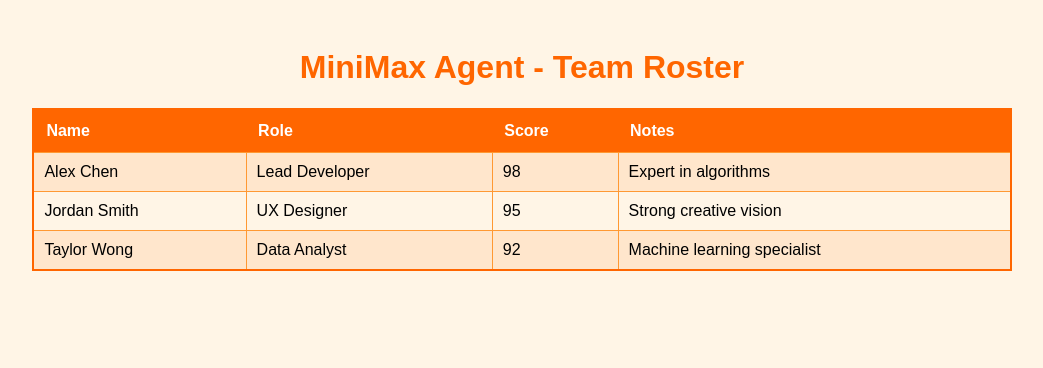
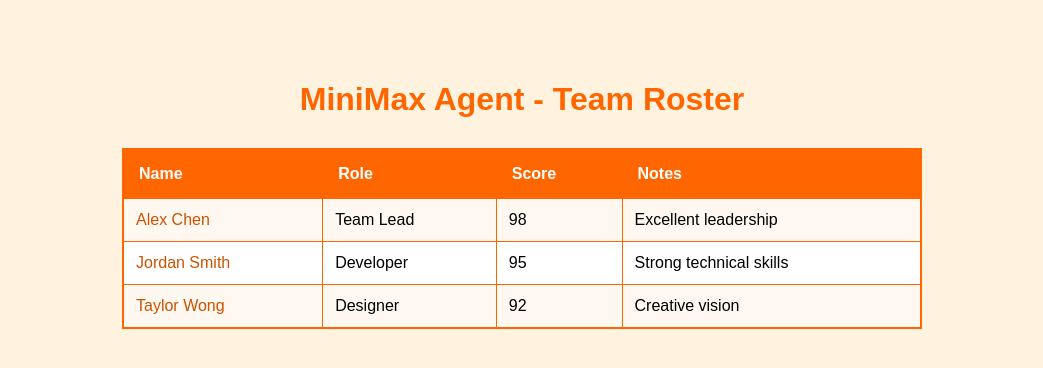
Before and after one commit to deepklarity/smoke_test, a plain HTML site: page smoke_output/minimax_table.html in a window 1280 px wide. Shown: the whole page, without its empty margins (118-1161 px from the left). Drawn offline with Linux system fonts and the light colour scheme.

Commit message:
Auto-commit task 94: MiniMax table

```diff
--- a/smoke_output/minimax_table.html
+++ b/smoke_output/minimax_table.html
@@ -4,67 +4,39 @@
     <meta charset="UTF-8">
     <meta name="viewport" content="width=device-width, initial-scale=1.0">
     <title>MiniMax Agent - Team Roster</title>
-    <style>
-        body {
-            font-family: Arial, sans-serif;
-            background-color: #fff5e6;
-            padding: 20px;
-        }
-        h1 {
-            color: #ff6600;
-            text-align: center;
-        }
-        table {
-            border-collapse: collapse;
-            width: 80%;
-            margin: 20px auto;
-            border: 2px solid #ff6600;
-        }
-        th {
-            background-color: #ff6600;
-            color: white;
-            padding: 12px;
-            text-align: left;
-        }
-        td {
-            padding: 10px;
-            border: 1px solid #ff9933;
-        }
-        tr:nth-child(even) {
-            background-color: #ffe6cc;
-        }
-        tr:nth-child(odd) {
-            background-color: #fff5e6;
-        }
-    </style>
 </head>
-<body>
-    <h1>MiniMax Agent - Team Roster</h1>
-    <table>
-        <tr>
-            <th>Name</th>
-            <th>Role</th>
-            <th>Score</th>
-            <th>Notes</th>
-        </tr>
-        <tr>
-            <td>Alex Chen</td>
-            <td>Lead Developer</td>
-            <td>98</td>
-            <td>Expert in algorithms</td>
-        </tr>
-        <tr>
-            <td>Jordan Smith</td>
-            <td>UX Designer</td>
-            <td>95</td>
-            <td>Strong creative vision</td>
-        </tr>
-        <tr>
-            <td>Taylor Wong</td>
-            <td>Data Analyst</td>
-            <td>92</td>
-            <td>Machine learning specialist</td>
-        </tr>
+<body style="font-family: Arial, sans-serif; background-color: #fff3e0; margin: 40px; padding: 20px;">
+    <h1 style="color: #ff6600; text-align: center; margin-bottom: 30px;">MiniMax Agent - Team Roster</h1>
+
+    <table style="width: 100%; max-width: 800px; margin: 0 auto; border-collapse: collapse; background-color: white; border: 2px solid #ff6600;">
+        <thead>
+            <tr style="background-color: #ff6600; color: white;">
+                <th style="padding: 15px; text-align: left; border: 1px solid #ff6600;">Name</th>
+                <th style="padding: 15px; text-align: left; border: 1px solid #ff6600;">Role</th>
+                <th style="padding: 15px; text-align: left; border: 1px solid #ff6600;">Score</th>
+                <th style="padding: 15px; text-align: left; border: 1px solid #ff6600;">Notes</th>
+            </tr>
+        </thead>
+        <tbody>
+            <tr style="background-color: #fff8f0;">
+                <td style="padding: 12px; border: 1px solid #ff6600; color: #cc5200;">Alex Chen</td>
+                <td style="padding: 12px; border: 1px solid #ff6600;">Team Lead</td>
+                <td style="padding: 12px; border: 1px solid #ff6600;">98</td>
+                <td style="padding: 12px; border: 1px solid #ff6600;">Excellent leadership</td>
+            </tr>
+            <tr>
+                <td style="padding: 12px; border: 1px solid #ff6600; color: #cc5200;">Jordan Smith</td>
+                <td style="padding: 12px; border: 1px solid #ff6600;">Developer</td>
+                <td style="padding: 12px; border: 1px solid #ff6600;">95</td>
+                <td style="padding: 12px; border: 1px solid #ff6600;">Strong technical skills</td>
+            </tr>
+            <tr style="background-color: #fff8f0;">
+                <td style="padding: 12px; border: 1px solid #ff6600; color: #cc5200;">Taylor Wong</td>
+                <td style="padding: 12px; border: 1px solid #ff6600;">Designer</td>
+                <td style="padding: 12px; border: 1px solid #ff6600;">92</td>
+                <td style="padding: 12px; border: 1px solid #ff6600;">Creative vision</td>
+            </tr>
+        </tbody>
     </table>
 </body>
 </html>
```
